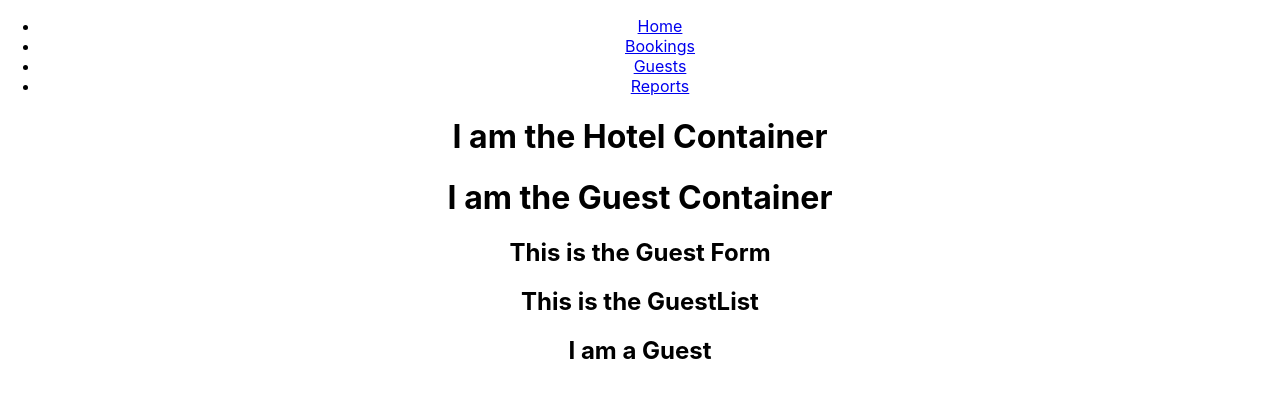
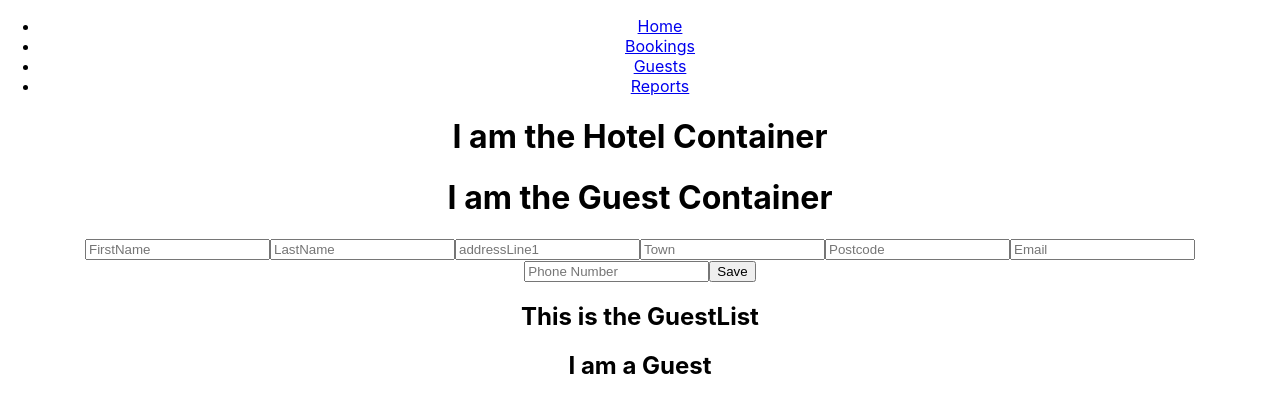
Before and after one commit to ianbone1/ClanLodging, a React (Create React App) app: page /guests in a window 1280 px wide. Shown: the top 412 px of the page. Built offline with nearby package versions, Linux system fonts and the light colour scheme.

Commit message:
guest form added

```diff
--- a/src/components/GuestForm.js
+++ b/src/components/GuestForm.js
@@ -6,7 +6,19 @@ class GuestForm extends Component {
 render(){
 
   return (
-    <h2>This is the Guest Form</h2>
+    <div>
+      <form >
+      <input type="text" placeholder = "FirstName"/>
+      <input type="text" placeholder = "LastName"/>
+      <input type ="text" placeholder="addressLine1"/>
+      <input type ="text" placeholder="Town"/>
+      <input type ="text" placeholder="Postcode"/>
+      <input type ="text" placeholder="Email"/>
+      <input type ="text" placeholder="Phone Number"/>
+      <button type="submit">Save</button>
+      </form>
+
+    </div>
   );
 }
 
```
